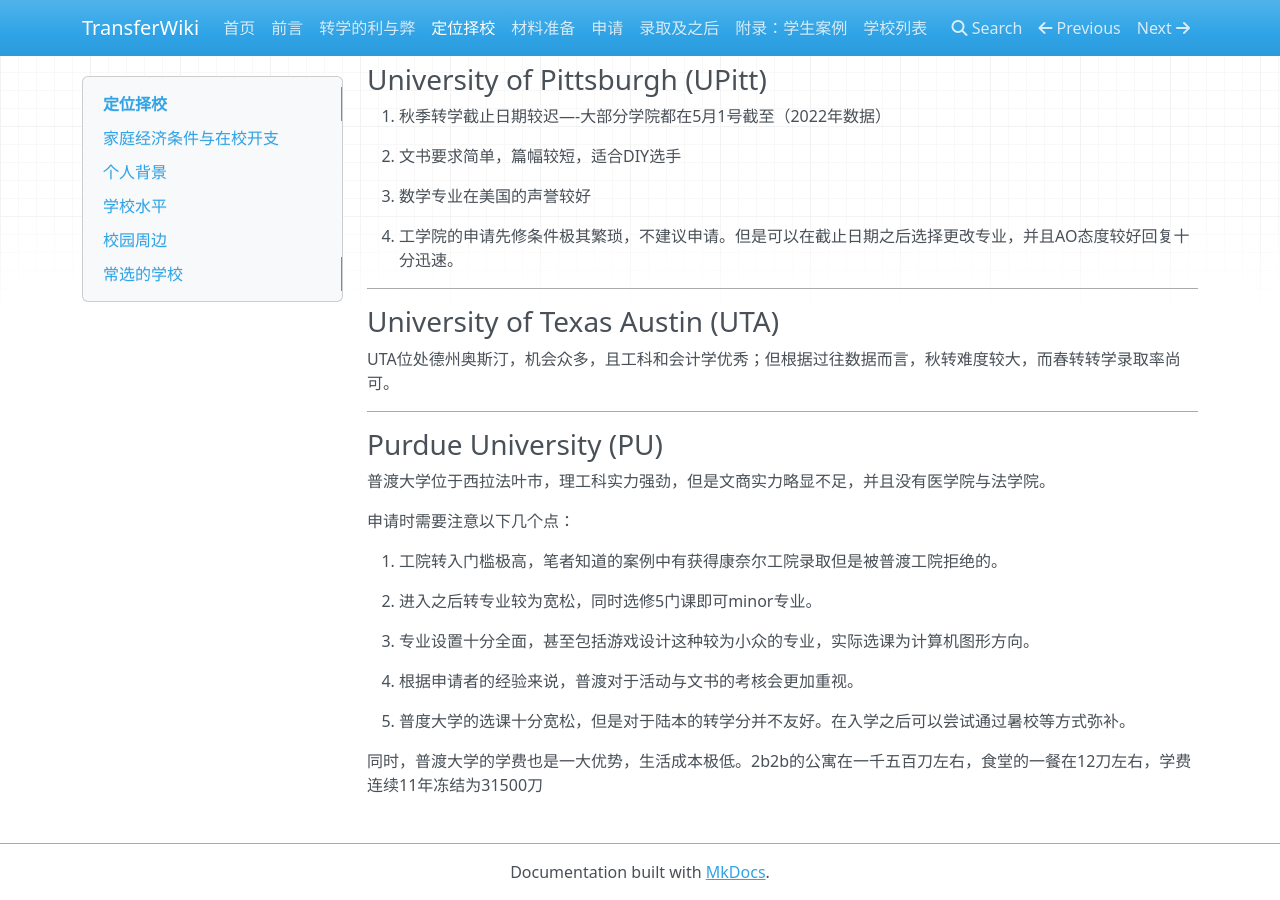
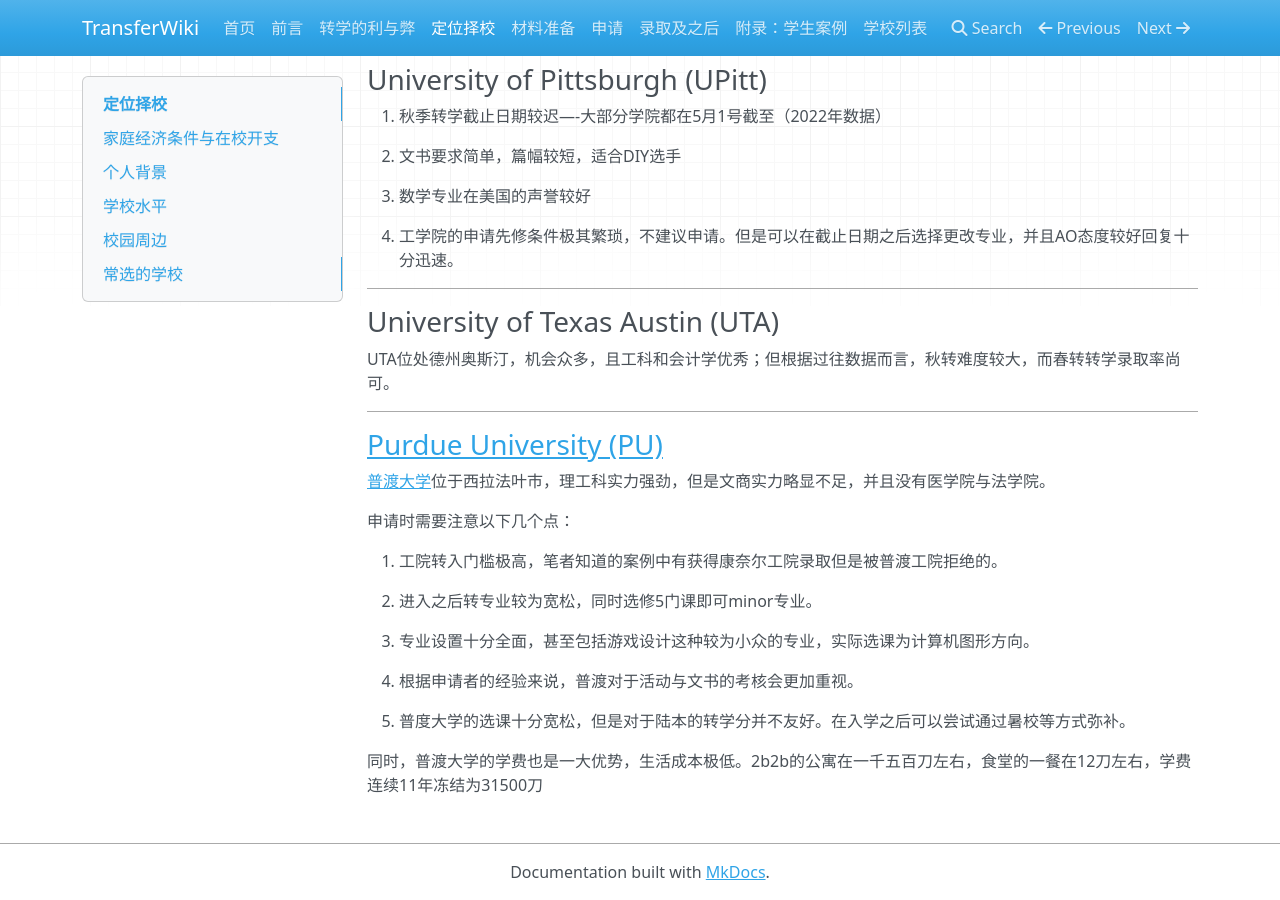
Before and after one commit to SihanXU/TransferWiki, an MkDocs documentation site: the page built from docs/school.md, in a window 1280 px wide and 900 px high, scrolled down 2643 px. Built offline with MkDocs 1.6.1, drawn with Linux system fonts in a browser that asks for light colours; nearby versions of some CDN libraries; part of the change alters nothing that is shown.

```diff
--- a/docs/school.md
+++ b/docs/school.md
@@ -97,9 +97,9 @@ UTA位处德州奥斯汀，机会众多，且工科和会计学优秀；但根
 
 ***
 
-### Purdue University (PU)
+### [Purdue University (PU)](/schools/purdue)
 
-普渡大学位于西拉法叶市，理工科实力强劲，但是文商实力略显不足，并且没有医学院与法学院。
+[普渡大学](/schools/purdue)位于西拉法叶市，理工科实力强劲，但是文商实力略显不足，并且没有医学院与法学院。
 
 申请时需要注意以下几个点：
 
```
